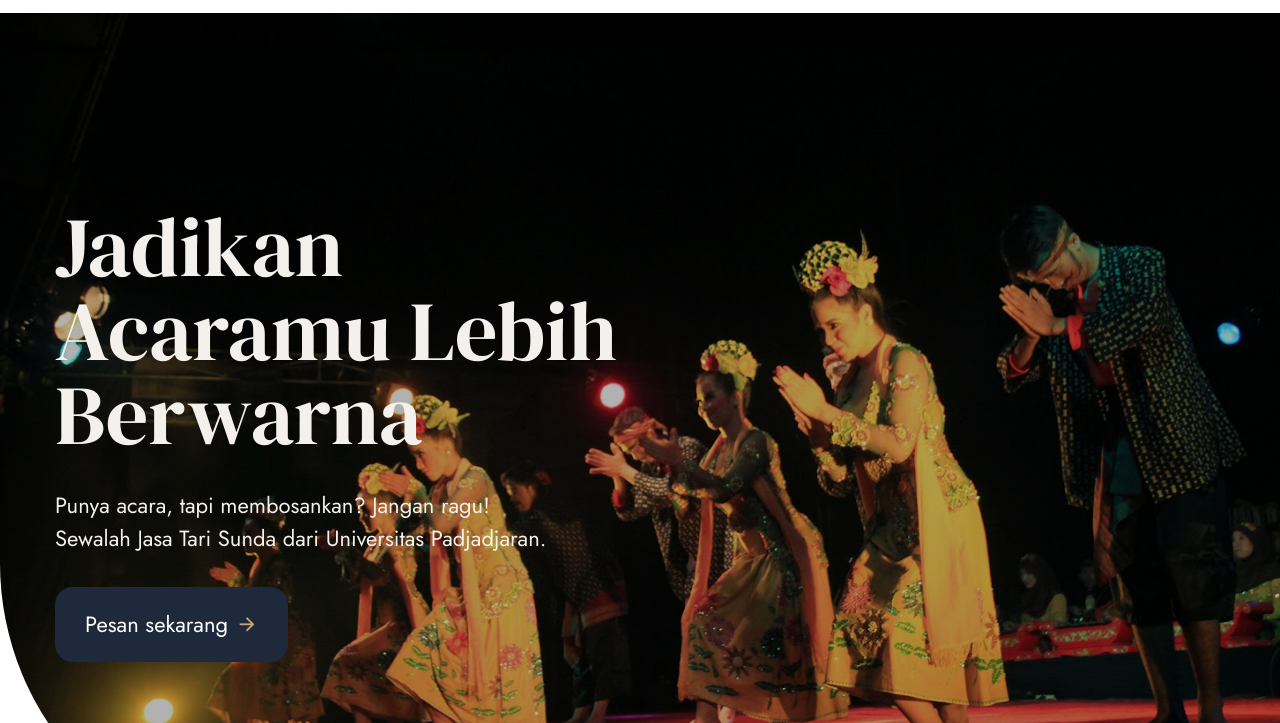
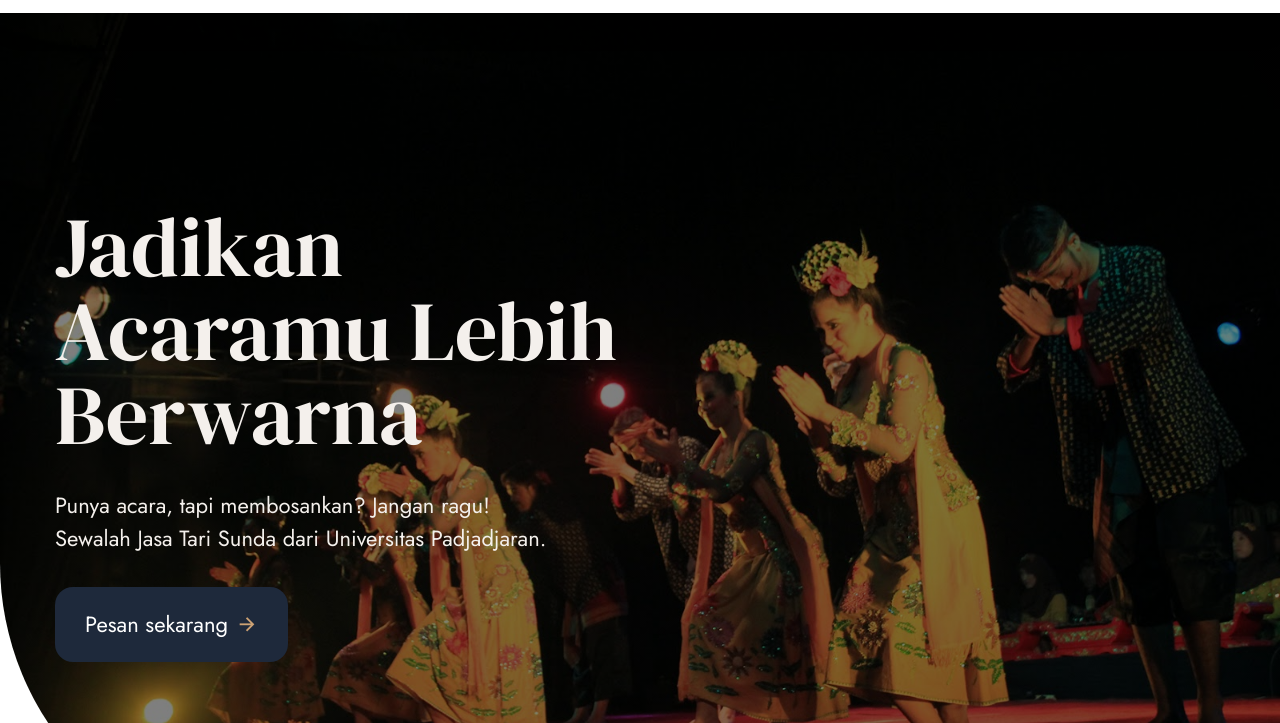
Before and after one commit to hdans/Sundahub, a website: page index.html in a window 1280 px wide. Shown: the part 77-800 px from the top of the page. Drawn offline with nearby package versions, Linux system fonts and the light colour scheme.

Commit message:
Update index.html

```diff
--- a/index.html
+++ b/index.html
@@ -50,7 +50,8 @@
         <!-- grid -->
         <!-- <div class="xl:bg-grid xl:bg-center xl:bg-repeat-y fixed top-0 bottom-0 left-0 right-0 z-10"></div> -->
         <!-- hero -->
-        <section class="hero h-[640px] xl:h-[840px] bg-hero bg-center lg:bg-cover
+        <section style="background-image: linear-gradient(rgba(0,0,0,0.5), rgba(0,0,0,0.5)) , url(assets/assets/hero/lises-bg.jpg);"
+            class="hero h-[640px] xl:h-[840px] bg-hero bg-center lg:bg-cover
         bg-no-repeat bg-fixed xl:rounded-bl-[290px] relative z-20">
             <div class="container mx-auto h-full flex items-center justify-center xl:justify-start">
                 <!-- text -->
```
